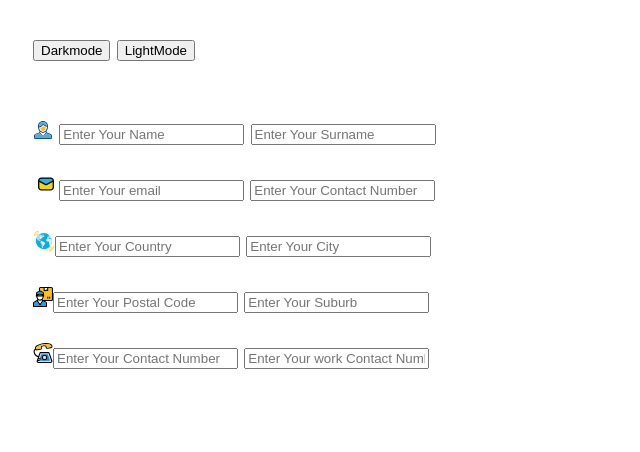
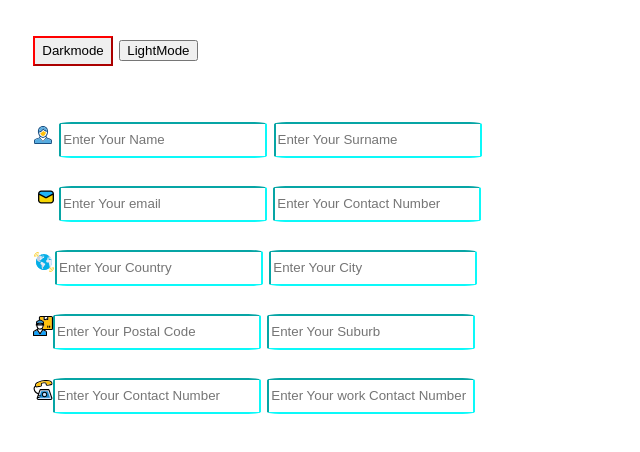
Before and after one commit to mudauml15/background_change, a plain HTML site: page index.html in a window 1280 px wide. Shown: the whole page, without its empty margins (0-640 px from the left). Drawn offline with Linux system fonts and the light colour scheme.

Commit message:
sub button 80% complete

```diff
--- a/index.html
+++ b/index.html
@@ -15,14 +15,14 @@
 
 <div class="Container">
 
-      <button id="dark-mode">Darkmode</button>
+      <button id="dark-mode" >Darkmode</button>
       <button id="light-mode">LightMode</button>
 <br><br><br>
 <div class="create_form">
-<div class="cont">
+<div id="cont">
 
 <img src="user-svgrepo-com.svg" width="20px" height="18px" alt="">
-<input type="text" id="name" placeholder="Enter Your Name"> <input type="text" class="tex" placeholder="Enter Your Surname">
+<input type="text" class="tex" placeholder="Enter Your Name"> <input type="text" class="tex" placeholder="Enter Your Surname">
 <label for="name"> </div>
 
   <br>
@@ -48,10 +48,10 @@
 
 
 
-
+   </div>
 
   </div>
-
+</div>
 
     <script src="main.js"></script>
   </body>
--- a/style.css
+++ b/style.css
@@ -8,9 +8,27 @@ body {
 .dark-mode {
   background-color: black;
   color: white;
+
+}
+
+#dark-mode{
+  width: 80px; height: 30px;
+  border-color: red;
+
 }
 
 .light-mode {
   background-color: white;
   color: black;
 }
+
+#cont{
+  border-radius: 100px;
+  border-color: aqua;
+}
+
+.tex{
+  width: 200px; height: 30px;
+  border-color: rgb(12, 249, 249);
+  border-radius: 6%;
+}
```
